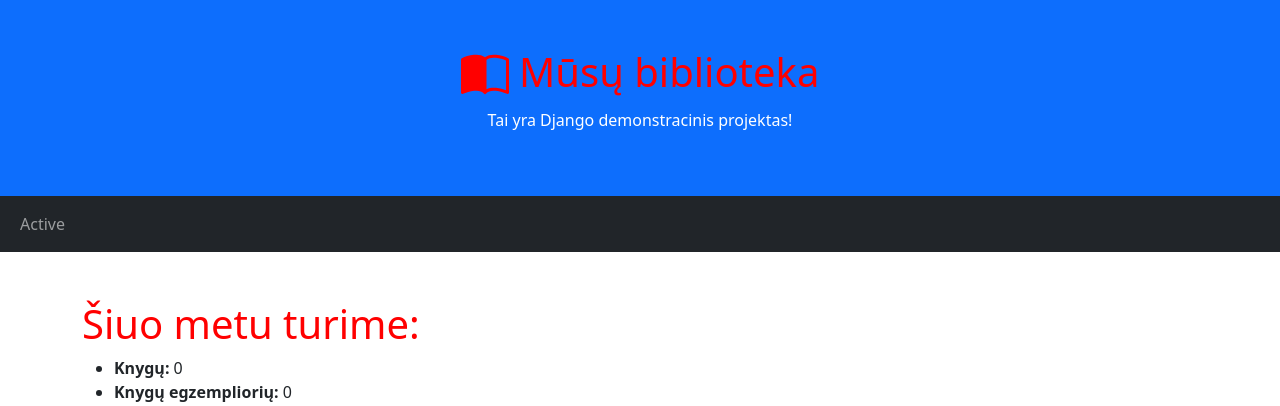
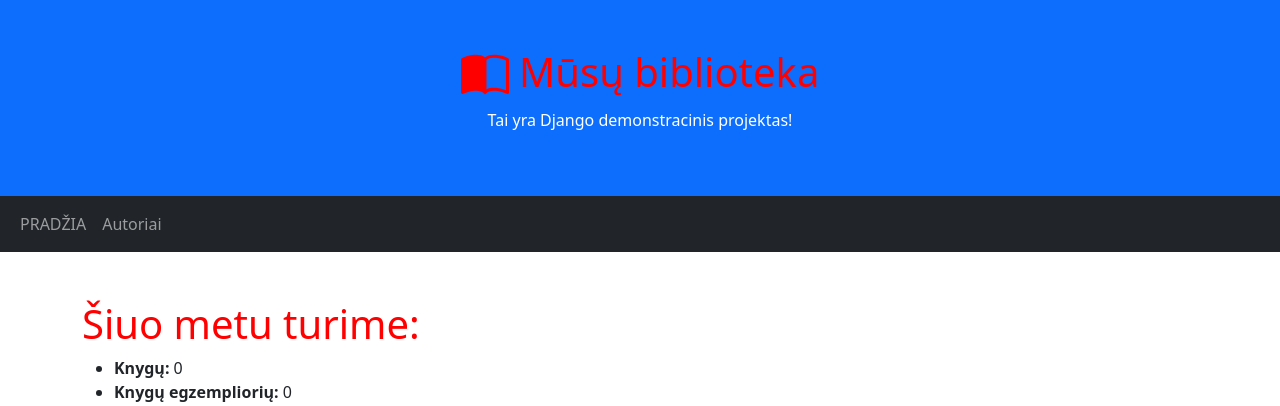
Before and after one commit to DonatasNoreika/library_20251104, a Django app: page / in a window 1280 px wide. Shown: the top 406 px of the page. Run offline with Django 5.2, Linux system fonts and the light colour scheme; data that the repository does not hold is empty.

Commit message:
5: +Sukurtas meniu su PRADŽIA ir autoriais

```diff
--- a/mysite/library/templates/base.html
+++ b/mysite/library/templates/base.html
@@ -24,7 +24,10 @@
     <div class="container-fluid">
         <ul class="navbar-nav">
             <li class="nav-item">
-                <a class="nav-link" href="#">Active</a>
+                <a class="nav-link" href="{% url 'index' %}">PRADŽIA</a>
+            </li>
+            <li class="nav-item">
+                <a class="nav-link" href="{% url 'authors' %}">Autoriai</a>
             </li>
         </ul>
     </div>
```
